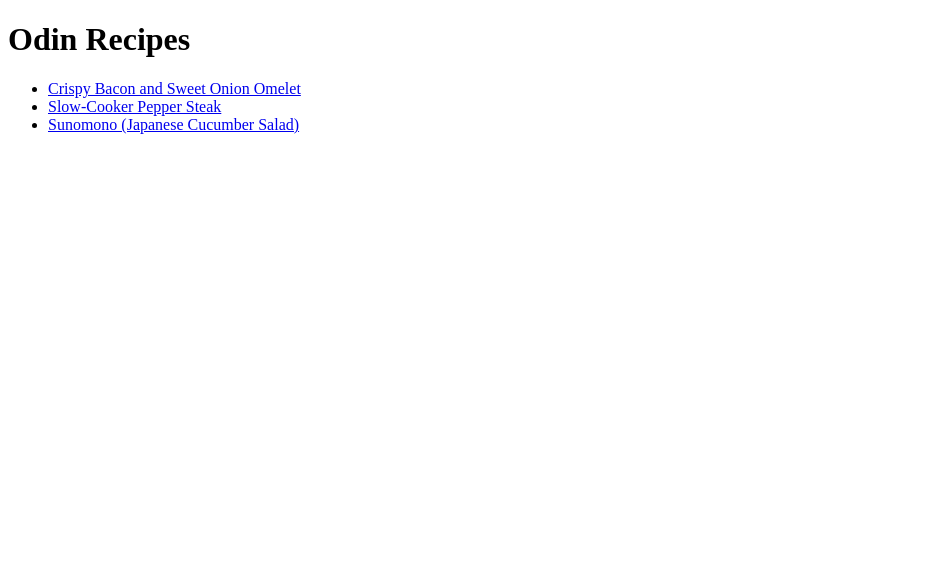
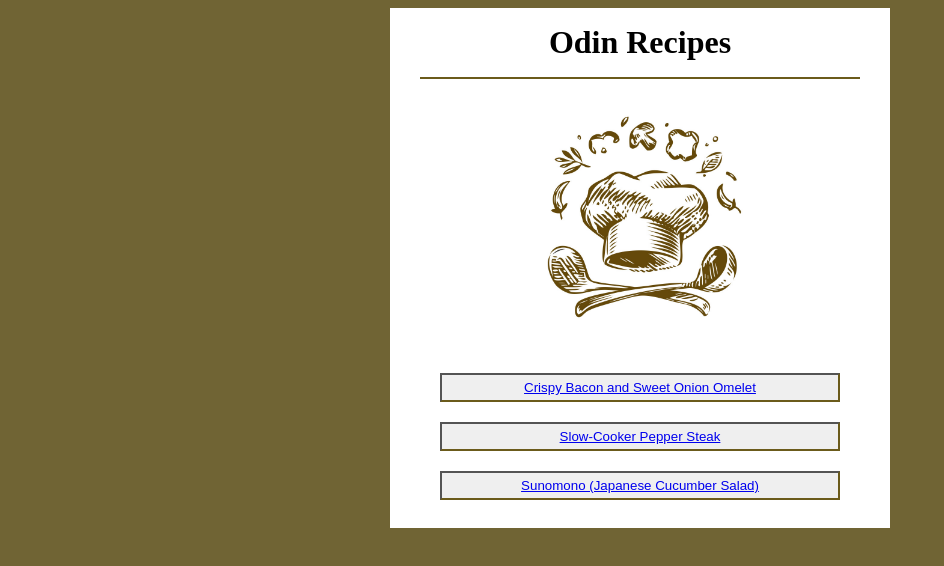
Before and after one commit to Aug-Dan/odin-recipes, a plain HTML site: page index.html in a window 1280 px wide. Shown: the whole page, without its empty margins (0-944 px from the left). Drawn offline with Linux system fonts and the light colour scheme.

Commit message:
Add style to the homepage apply box model and other css concepts to improve the visual of the homepage

```diff
--- a/index.html
+++ b/index.html
@@ -2,14 +2,16 @@
 <html lang="en">
 <head>
   <meta charset="utf-8">
+  <link rel="stylesheet" href="style.css">
   <title>Odin Recipes</title>
 </head>
 <body>
-  <h1>Odin Recipes</h1>
-  <ul>
-    <li><a href="./recipes/omelet.html">Crispy Bacon and Sweet Onion Omelet</a></li>
-    <li><a href="./recipes/pepperSteak.html">Slow-Cooker Pepper Steak</a></li>
-    <li><a href="./recipes/sunomono.html">Sunomono (Japanese Cucumber Salad)</a></li>
-  </ul>
+  <div class="card">
+    <h1>Odin Recipes</h1>
+    <img src="./images/homeimg.png" alt="" width="300px">
+      <button class="btn"><a href="./recipes/omelet.html">Crispy Bacon and Sweet Onion Omelet</a></button>
+      <button class="btn"><a href="./recipes/pepperSteak.html">Slow-Cooker Pepper Steak</a></button>
+      <button class="btn"><a href="./recipes/sunomono.html">Sunomono (Japanese Cucumber Salad)</a></button>
+  </div>
 </body>
 </html>
--- /dev/null
+++ b/style.css
@@ -0,0 +1,31 @@
+/* * {
+  outline: 2px solid red;
+} */
+
+body {
+  background: rgb(112, 100, 52);
+  text-align: center;
+}
+
+.card {
+  background: white;
+  width: 500px;
+  height: 520px;
+  margin: 0px auto;
+}
+
+h1 {
+  border-bottom: 2px solid rgb(107, 91, 27);
+  padding: 16px;
+  margin: auto 30px;
+}
+
+.btn {
+  display: inline-block;
+  width: 80%;
+  cursor: pointer;
+  margin: 10px auto;
+  padding: 5px;
+  border-right: 2px solid rgb(107, 91, 27);
+  border-bottom: 2px solid rgb(107, 91, 27);
+}
```
Also changed, not shown: images/homeimg.png (added).
